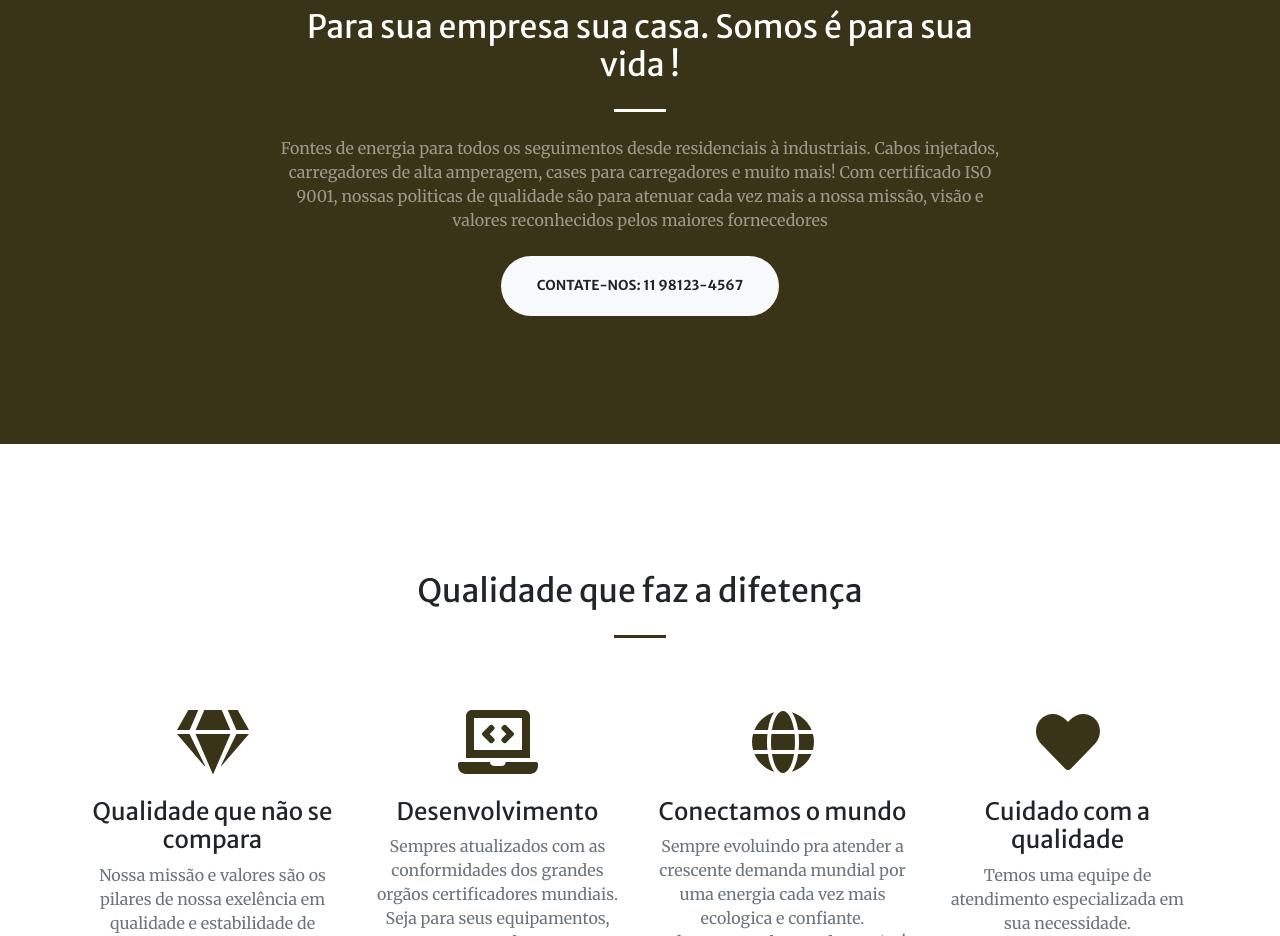
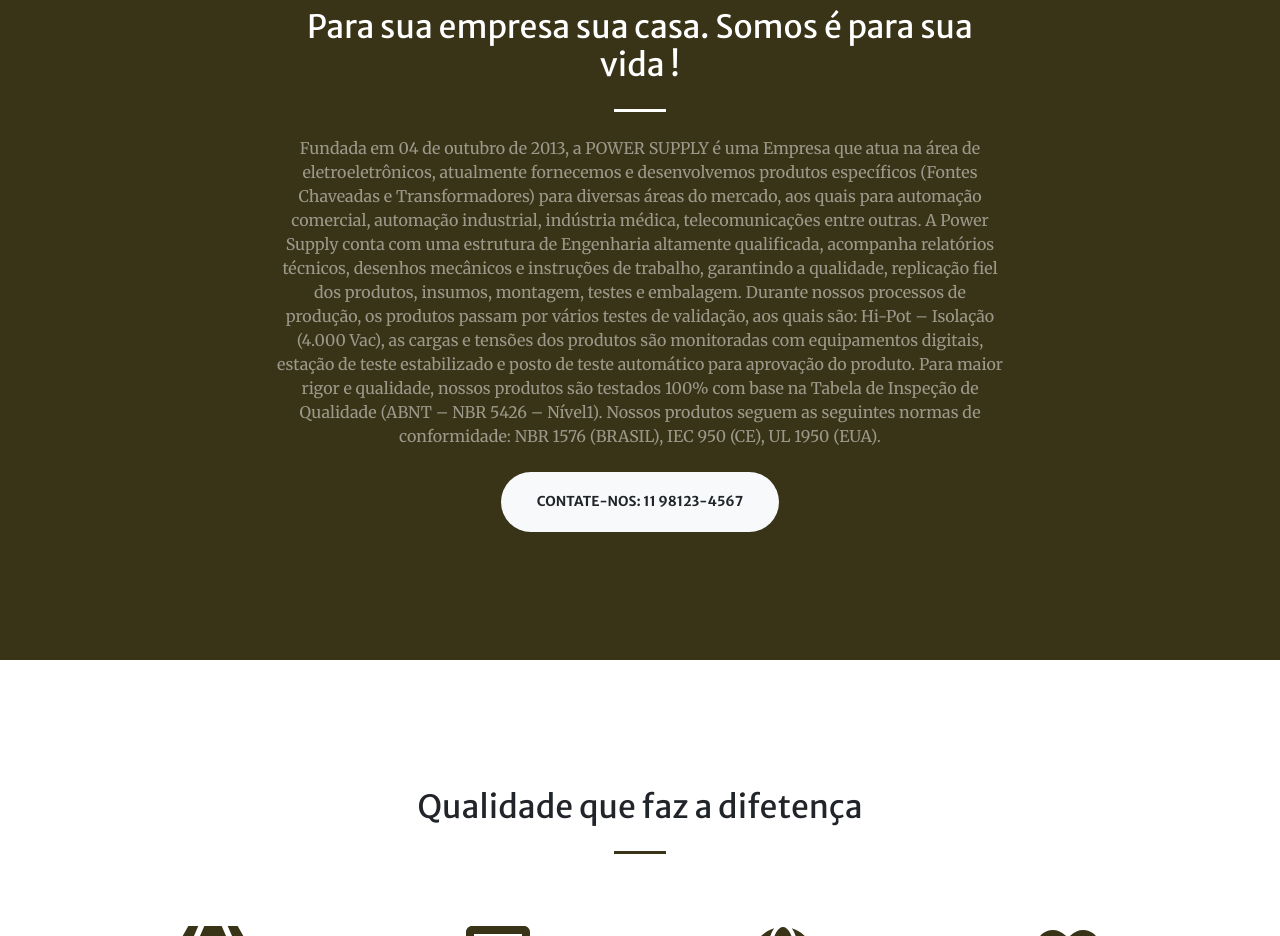
Before and after one commit to Olivermovies/Supply, a plain HTML site: page index.html in a window 1280 px wide. Shown: the part 920-1856 px from the top of the page. Drawn offline with nearby package versions, Linux system fonts and the light colour scheme.

Commit message:
teste de textos

```diff
--- a/index.html
+++ b/index.html
@@ -59,8 +59,25 @@ Por isso estamos aqui, para te auxiliar quando e onde quiser! </p>
                     <div class="col-lg-8 text-center">
                         <h2 class="text-white mt-0">Para sua empresa sua casa. Somos é para sua vida !</h2>
                         <hr class="divider light my-4" />
-                        <p class="text-white-50 mb-4">Fontes de energia para todos os seguimentos desde residenciais à industriais. Cabos injetados, carregadores de alta amperagem, cases para carregadores e muito mais!
-                        Com certificado ISO 9001, nossas politicas de qualidade são para atenuar cada vez mais a nossa missão, visão e valores reconhecidos pelos maiores fornecedores </p>
+                        <p class="text-white-50 mb-4">Fundada em 04 de outubro de 2013, a POWER SUPPLY é uma Empresa que
+atua na área de eletroeletrônicos, atualmente fornecemos e desenvolvemos
+produtos específicos (Fontes Chaveadas e Transformadores) para diversas
+áreas do mercado, aos quais para automação comercial, automação industrial,
+
+indústria médica, telecomunicações entre outras.
+
+A Power Supply conta com uma estrutura de Engenharia altamente
+qualificada, acompanha relatórios técnicos, desenhos mecânicos e instruções
+de trabalho, garantindo a qualidade, replicação fiel dos produtos, insumos,
+montagem, testes e embalagem. Durante nossos processos de produção, os
+produtos passam por vários testes de validação, aos quais são: Hi-Pot –
+Isolação (4.000 Vac), as cargas e tensões dos produtos são monitoradas com
+equipamentos digitais, estação de teste estabilizado e posto de teste
+automático para aprovação do produto.
+Para maior rigor e qualidade, nossos produtos são testados 100% com base na
+Tabela de Inspeção de Qualidade (ABNT – NBR 5426 – Nível1).
+Nossos produtos seguem as seguintes normas de conformidade:
+NBR 1576 (BRASIL), IEC 950 (CE), UL 1950 (EUA). </p>
                         <a class="btn btn-light btn-xl js-scroll-trigger" href="mailto:contato@powersupply.com.br">Contate-nos: 11 98123-4567</a>
                     </div>
                 </div>
```
